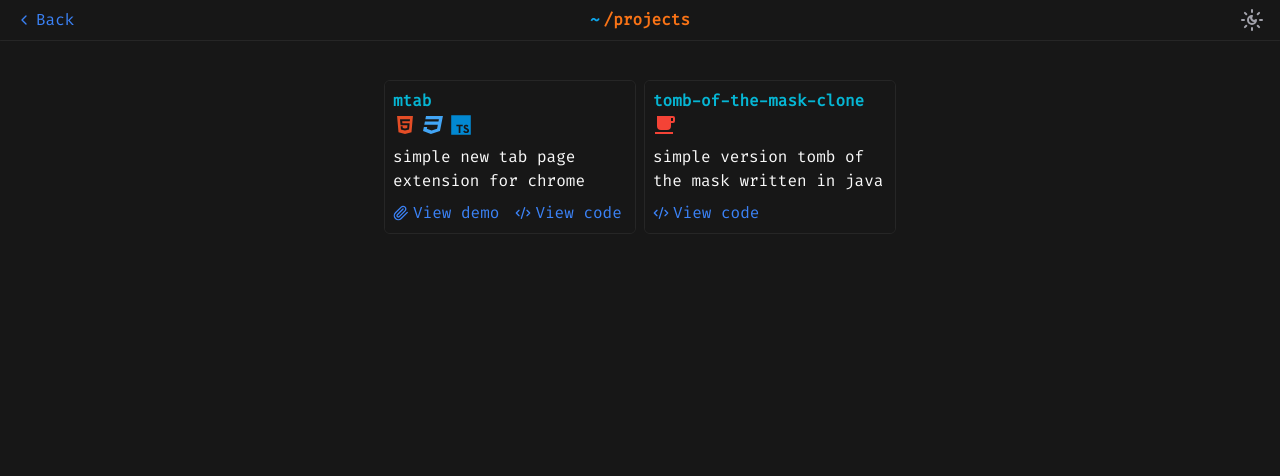
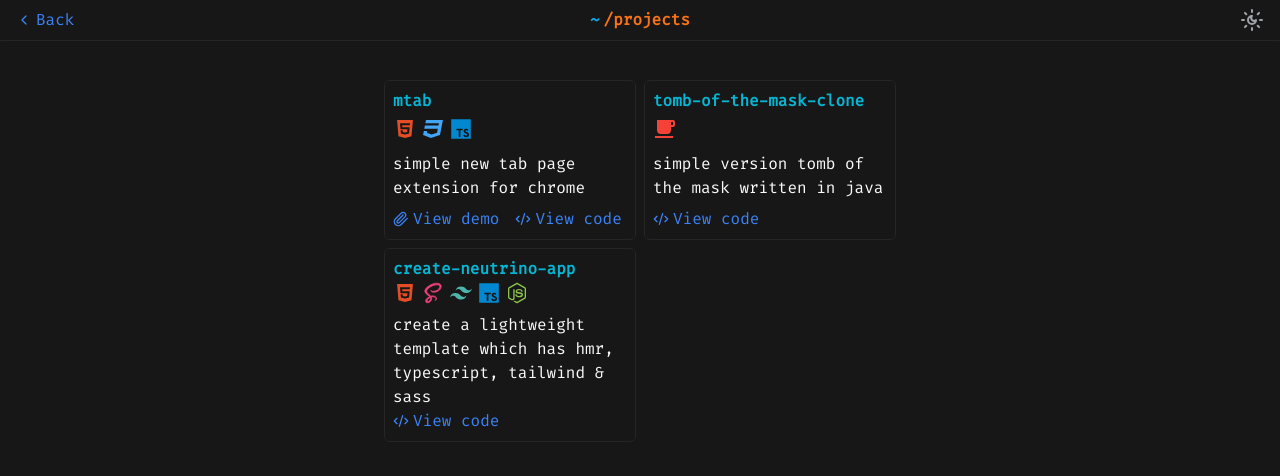
Before and after one commit to maxhu08/maxhu.dev, a Next.js app: page /projects in a window 1280 px wide. Shown: the top 476 px of the page. Built offline with nearby package versions, Linux system fonts and the light colour scheme.

Commit message:
add more projects stuff

```diff
--- /dev/null
+++ b/app/projects/create-neutrino-app/page.tsx
@@ -0,0 +1,15 @@
+import { NextPage } from "next";
+import { FancyContent } from "~/components/fancy/fancy-content";
+import { FancyHeader } from "~/components/fancy/fancy-header";
+import { PageContainer } from "~/components/page-container";
+
+const Page: NextPage = () => {
+  return (
+    <PageContainer>
+      <FancyHeader title="hello-world" />
+      <FancyContent>create-neutrino-app page coming soon</FancyContent>
+    </PageContainer>
+  );
+};
+
+export default Page;
--- /dev/null
+++ b/app/projects/mtab/page.tsx
@@ -0,0 +1,15 @@
+import { NextPage } from "next";
+import { FancyContent } from "~/components/fancy/fancy-content";
+import { FancyHeader } from "~/components/fancy/fancy-header";
+import { PageContainer } from "~/components/page-container";
+
+const Page: NextPage = () => {
+  return (
+    <PageContainer>
+      <FancyHeader title="hello-world" />
+      <FancyContent>mtab page coming soon</FancyContent>
+    </PageContainer>
+  );
+};
+
+export default Page;
--- a/app/projects/page.tsx
+++ b/app/projects/page.tsx
@@ -24,6 +24,21 @@ const Page: NextPage = () => {
             codeLink: "https://github.com/maxhu08/tomb-of-the-mask-clone",
           }}
         />
+        <ProjectCard
+          info={{
+            title: "create-neutrino-app",
+            description:
+              "create a lightweight template which has hmr, typescript, tailwind & sass",
+            technologies: [
+              "html",
+              "sass",
+              "tailwindcss",
+              "typescript",
+              "nodejs",
+            ],
+            codeLink: "https://github.com/maxhu08/tomb-of-the-mask-clone",
+          }}
+        />
       </div>
     </PageContainer>
   );
--- /dev/null
+++ b/app/projects/tomb-of-the-mask-clone/page.tsx
@@ -0,0 +1,15 @@
+import { NextPage } from "next";
+import { FancyContent } from "~/components/fancy/fancy-content";
+import { FancyHeader } from "~/components/fancy/fancy-header";
+import { PageContainer } from "~/components/page-container";
+
+const Page: NextPage = () => {
+  return (
+    <PageContainer>
+      <FancyHeader title="hello-world" />
+      <FancyContent>tomb-of-the-mask page coming soon</FancyContent>
+    </PageContainer>
+  );
+};
+
+export default Page;
--- /dev/null
+++ b/components/fancy/fancy-content.tsx
@@ -0,0 +1,10 @@
+import { FC } from "react";
+import { Separator } from "~/components/separator";
+
+interface FancyContentProps {
+  children: React.ReactNode;
+}
+
+export const FancyContent: FC<FancyContentProps> = ({ children }) => {
+  return <p>{children}</p>;
+};
--- /dev/null
+++ b/components/fancy/fancy-header.tsx
@@ -0,0 +1,17 @@
+import { FC } from "react";
+import { Separator } from "~/components/separator";
+
+interface FancyHeaderProps {
+  title: string;
+}
+
+export const FancyHeader: FC<FancyHeaderProps> = ({ title }) => {
+  return (
+    <>
+      <a href={`#${title}`} id={title}>
+        <span className="font-semibold text-lg"># {title}</span>
+      </a>
+      <Separator orientation="horizontal" className="mb-2" />
+    </>
+  );
+};
--- a/components/projects/project-card.tsx
+++ b/components/projects/project-card.tsx
@@ -23,9 +23,9 @@ export const ProjectCard: FC<ProjectCardProps> = ({ info }) => {
 
   return (
     <Link href={`/projects/${info.title}`} className="cursor-pointer">
-      <div className="relative rounded-md overflow-hidden border-zinc-400 dark:border-border border-[1px]">
+      <div className="relative rounded-md overflow-hidden border-zinc-400 dark:border-border border-[1px] h-full min-h-40">
         <div className="hover:bg-black/20 dark:hover:bg-white/20 w-full h-full absolute duration-300 ease-in-out"></div>
-        <div className="bg-neutral-200 dark:bg-neutral-900 p-2 grid grid-flow-row">
+        <div className="bg-neutral-200 dark:bg-neutral-900 p-2 grid grid-flow-row h-full">
           <p className="font-semibold text-cyan-500">{info.title}</p>
           <div className="grid grid-flow-col w-max gap-1">
             {technologies.map((technology, index: number) => {
@@ -57,7 +57,7 @@ export const ProjectCard: FC<ProjectCardProps> = ({ info }) => {
             })}
           </div>
           <p className="pt-2">{info.description}</p>
-          <div className="pt-2 grid grid-flow-col gap-4 w-max">
+          <div className="mt-auto grid grid-flow-col gap-4 w-max">
             {info.demoLink && (
               <a href={info.demoLink} target="_blank">
                 <div className="grid grid-cols-[max-content_max-content] place-items-center gap-1 text-blue-500 hover:text-blue-600 duration-300 ease-in-out">
```
